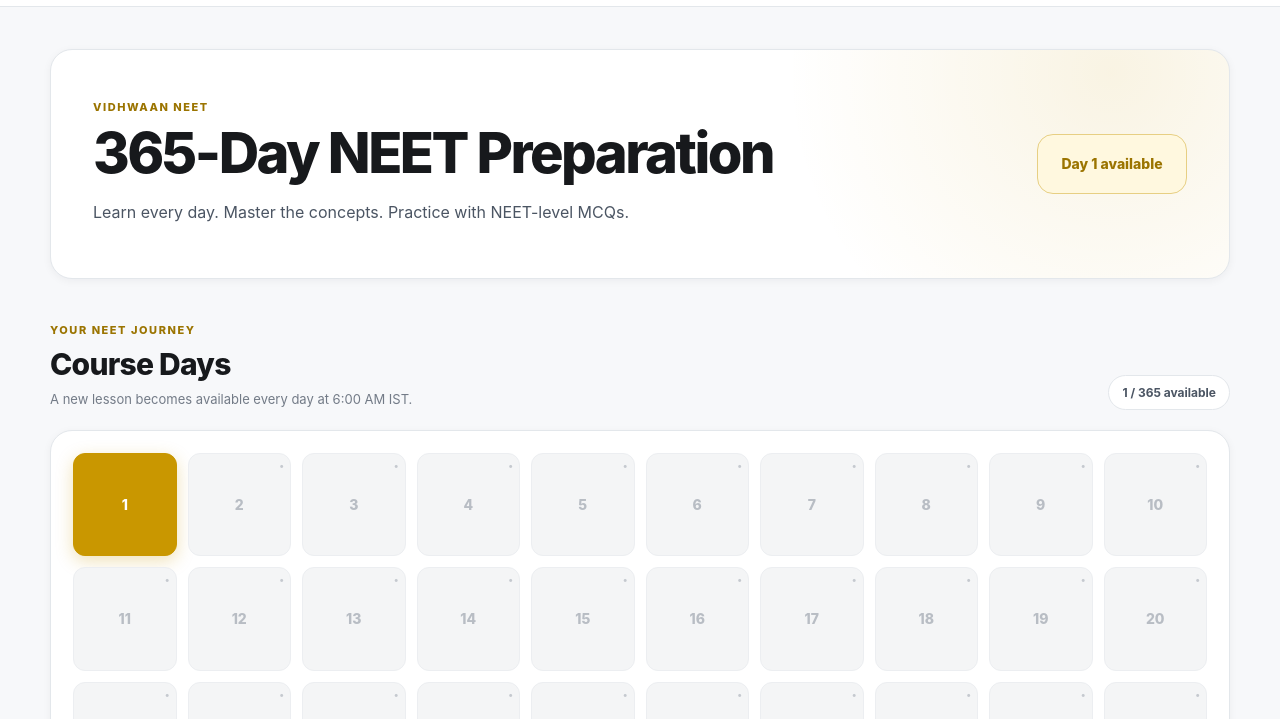
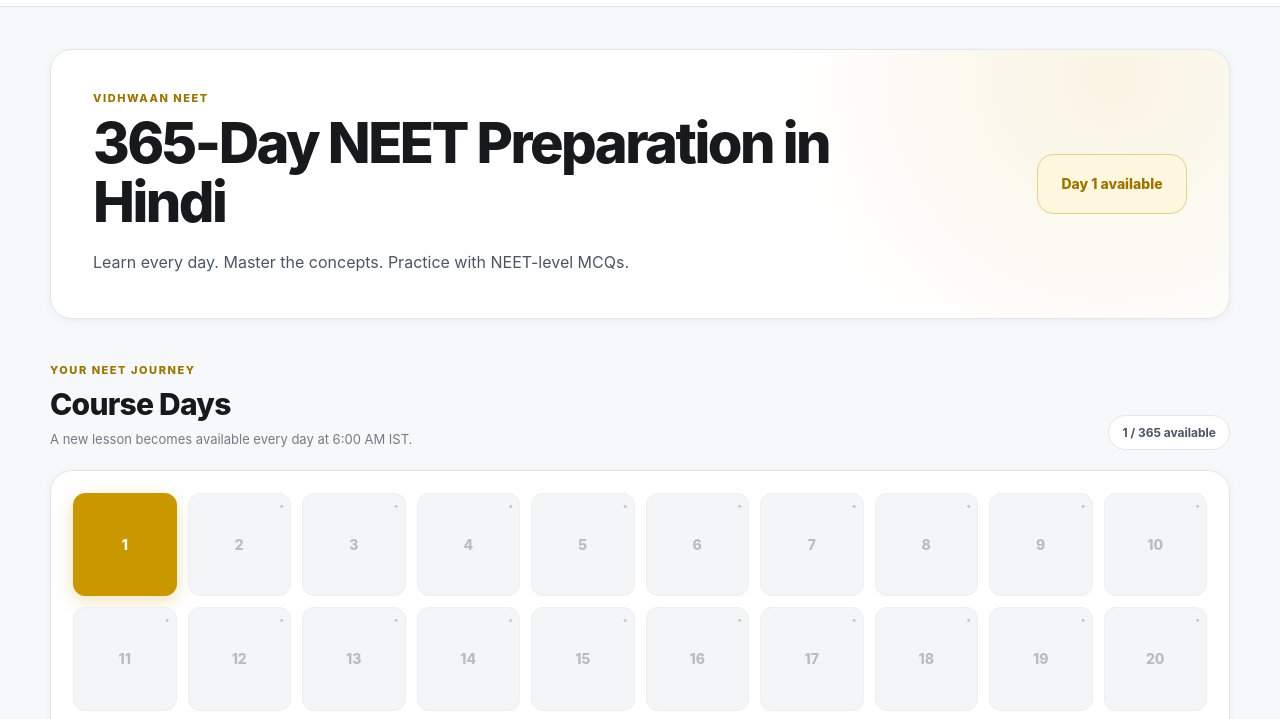
Before and after one commit to propertiesgrouphyd/neethindi, a website: page public/index.html in a window 1280 px wide. Shown: the part 70-789 px from the top of the page. Drawn offline with Linux system fonts and the light colour scheme.

Commit message:
Update index.html

```diff
--- a/public/index.html
+++ b/public/index.html
@@ -153,7 +153,7 @@
                     </span>
 
                     <h1 id="course-title">
-                        365-Day NEET Preparation
+                        365-Day NEET Preparation in Hindi
                     </h1>
 
                     <p>
```
